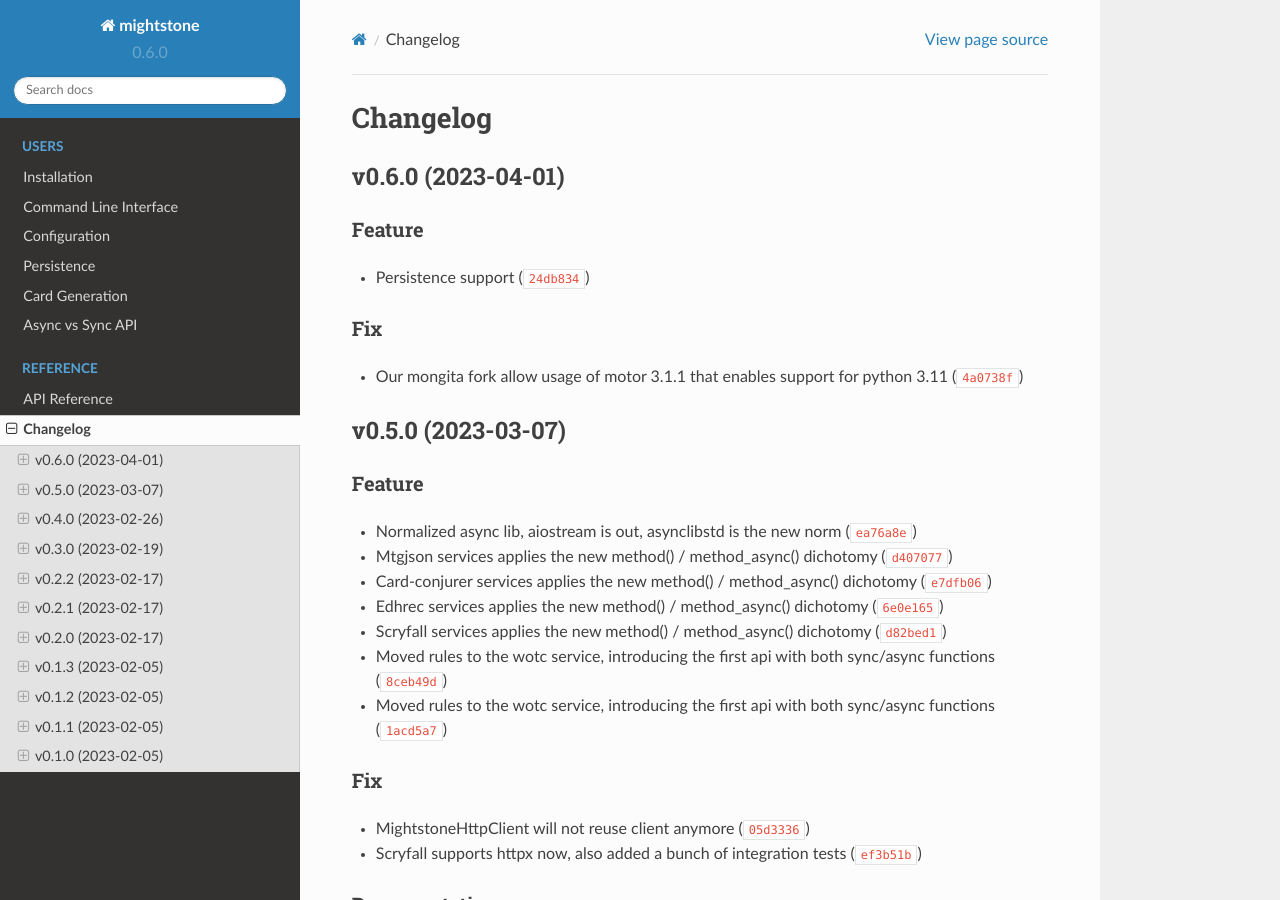
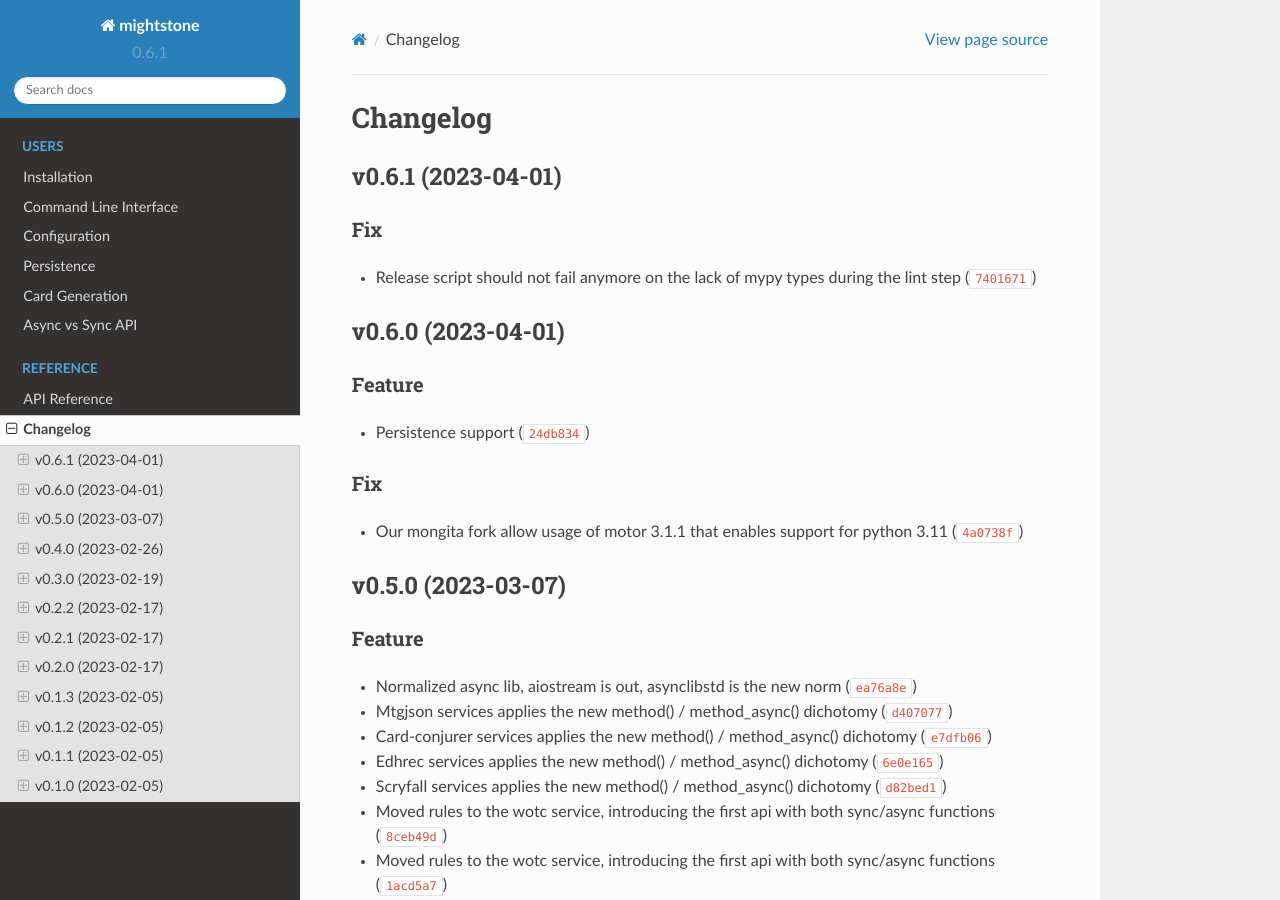
Before and after one commit to Guibod/mightstone, a Sphinx documentation site: the page built from docs/source/reference/changelog.rst, in a window 1280 px wide and 900 px high. Built offline with Sphinx 7.4.7 and the Read the Docs theme 2.0.0, drawn with Linux system fonts in a browser that asks for light colours.

Commit message:
0.6.1
Automatically generated by python-semantic-release

```diff
--- a/CHANGELOG.md
+++ b/CHANGELOG.md
@@ -1,6 +1,10 @@
 # Changelog
 
 <!--next-version-placeholder-->
+
+## v0.6.1 (2023-04-01)
+### Fix
+* Release script should not fail anymore on the lack of mypy types during the lint step ([`7401671`](https://github.com/Guibod/mightstone/commit/740167141bcc637202808794f47eaef57abad8a9))
 
 ## v0.6.0 (2023-04-01)
 ### Feature
--- a/docs/source/conf.py
+++ b/docs/source/conf.py
@@ -23,7 +23,7 @@ sys.path.insert(0, os.path.dirname(os.path.dirname((os.path.abspath(".")))))
 project = "mightstone"
 copyright = "2022, Guillaume Boddaert"
 author = "Guillaume Boddaert"
-version = "0.6.0"
+version = "0.6.1"
 
 # -- General configuration ---------------------------------------------------
 
--- a/pyproject.toml
+++ b/pyproject.toml
@@ -1,6 +1,6 @@
 [tool.poetry]
 name = "mightstone"
-version = "0.6.0"
+version = "0.6.1"
 description = "A library manage all things Magic The Gathering related in python"
 authors = ["Guillaume Boddaert"]
 # Use identifier from https://spdx.org/licenses/
```
